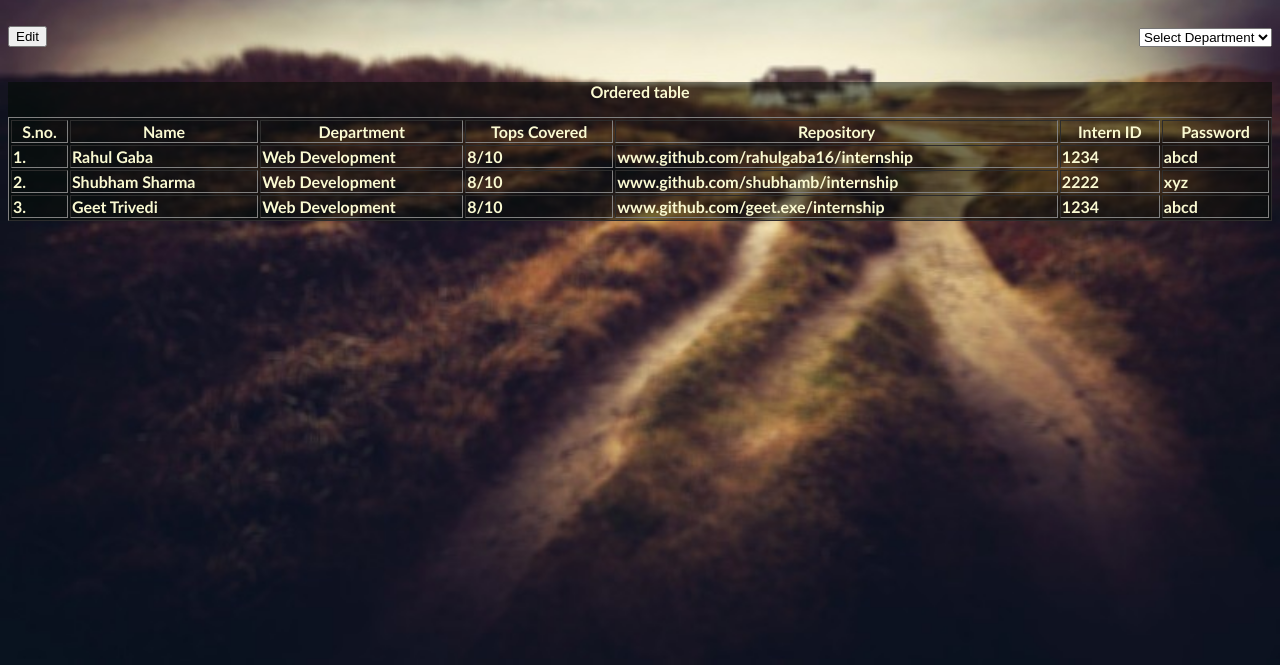
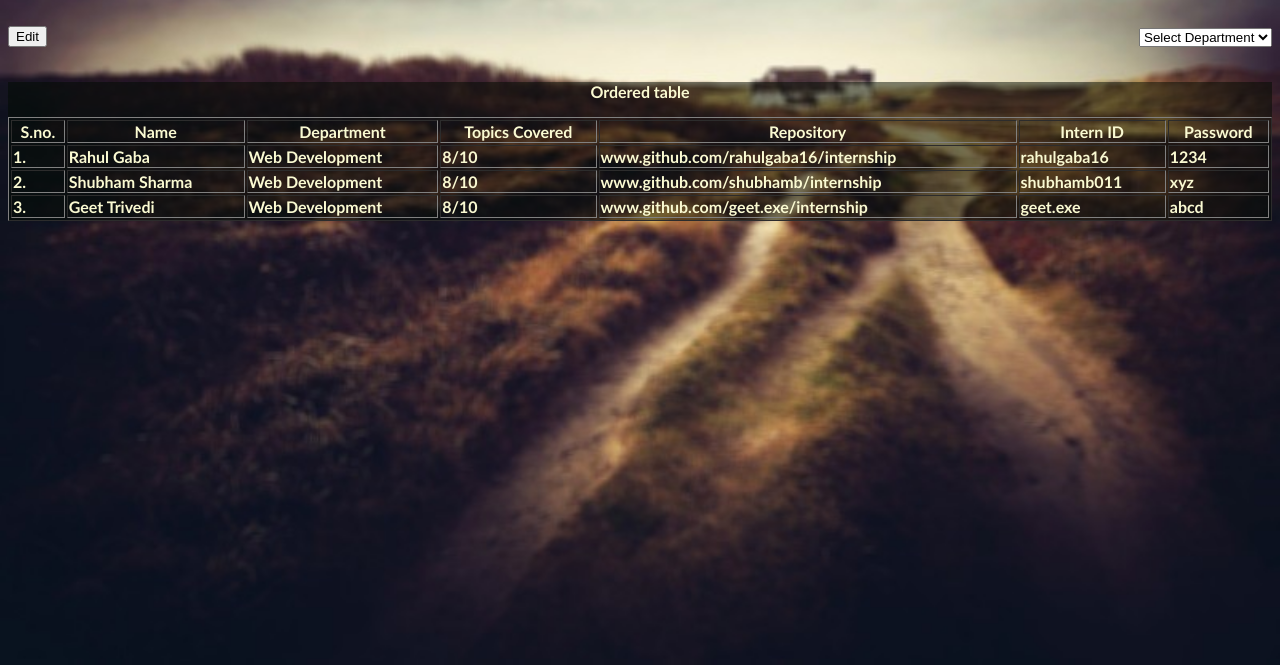
Before and after one commit to rahulgaba16/internship, a plain HTML site: page intern project/admin.html in a window 1280 px wide. Shown: the part 135-800 px from the top of the page. Drawn offline with Linux system fonts and the light colour scheme.

Commit message:
tracin project

```diff
--- a/intern project/admin.html
+++ b/intern project/admin.html
@@ -6,6 +6,7 @@
         #title{
             font-size: 42px;
             text-align: center;
+            text-shadow: 2px 1px 8px white;
             background-color: rgba(0,10,0,0.5);
         }
         html
@@ -48,7 +49,7 @@
                 <th>S.no.</th>
                 <th>Name</th>
                 <th>Department</th>
-                <th>Tops Covered</th>
+                <th>Topics Covered</th>
                 <th>Repository</th>
                 <th>Intern ID</th>
                 <th>Password</th>
@@ -59,8 +60,8 @@
                 <td>Web Development</td>
                 <td>8/10</td>
                 <td>www.github.com/rahulgaba16/internship</td>
+                <td>rahulgaba16</td>
                 <td>1234</td>
-                <td>abcd</td>
             </tr>
             <tr>
                 <td>2.</td>
@@ -68,7 +69,7 @@
                 <td>Web Development</td>
                 <td>8/10</td>
                 <td>www.github.com/shubhamb/internship</td>
-                <td>2222</td>
+                <td>shubhamb011</td>
                 <td>xyz</td>
             </tr>
             <tr>
@@ -77,7 +78,7 @@
                 <td>Web Development</td>
                 <td>8/10</td>
                 <td>www.github.com/geet.exe/internship</td>
-                <td>1234</td>
+                <td>geet.exe</td>
                 <td>abcd</td>
             </tr>
         </table></b>
```
Also changed, not shown: intern project/home.html (+11 -1 lines), intern project/intern.html (+1 -1 lines).
